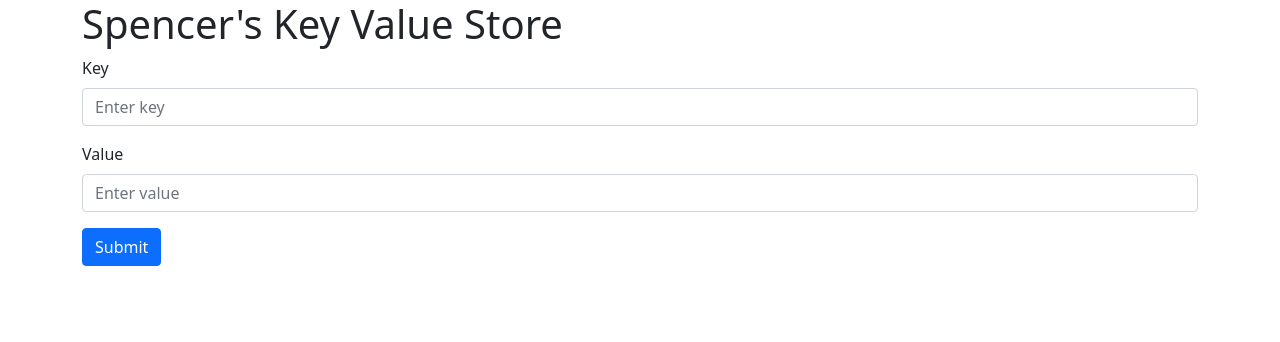
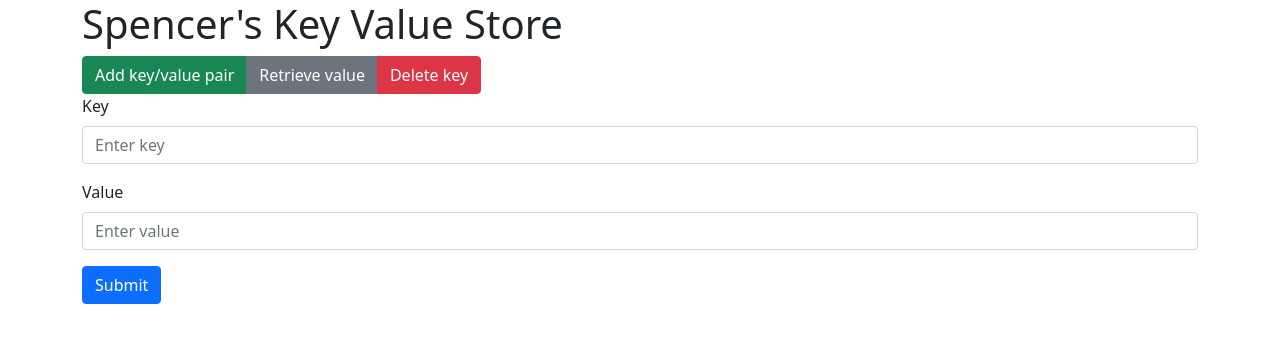
Before and after one commit to McMastS/censys-takehome, a React (Create React App) app in the folder frontend/: page / in a window 1280 px wide. Shown: the top 342 px of the page. Built offline with nearby package versions, Linux system fonts and the light colour scheme.

Commit message:
Add button group to select which action to perform

```diff
--- a/frontend/src/App.css
+++ /dev/null
@@ -1,3 +0,0 @@
-.App {
-  text-align: center;
-}
--- a/frontend/src/App.tsx
+++ b/frontend/src/App.tsx
@@ -1,10 +1,11 @@
 import React from 'react';
-import './App.css';
 import AddKeyValueForm from './components/AddKeyValueForm';
 import 'bootstrap/dist/css/bootstrap.min.css';
 import Col from 'react-bootstrap/Col';
 import Row from 'react-bootstrap/Row';
 import Container from 'react-bootstrap/Container';
+import Button from 'react-bootstrap/Button';
+import ButtonGroup from 'react-bootstrap/ButtonGroup';
 
 function App() {
   return (
@@ -12,6 +13,11 @@ function App() {
       <Row>
         <Col>
           <h1>Spencer's Key Value Store</h1>
+          <ButtonGroup aria-label="Basic example">
+            <Button variant="success">Add key/value pair</Button>
+            <Button variant="secondary">Retrieve value</Button>
+            <Button variant="danger">Delete key</Button>
+          </ButtonGroup>
           <AddKeyValueForm />
         </Col>
       </Row>
--- a/frontend/src/index.css
+++ /dev/null
@@ -1,13 +0,0 @@
-body {
-  margin: 0;
-  font-family: -apple-system, BlinkMacSystemFont, 'Segoe UI', 'Roboto', 'Oxygen',
-    'Ubuntu', 'Cantarell', 'Fira Sans', 'Droid Sans', 'Helvetica Neue',
-    sans-serif;
-  -webkit-font-smoothing: antialiased;
-  -moz-osx-font-smoothing: grayscale;
-}
-
-code {
-  font-family: source-code-pro, Menlo, Monaco, Consolas, 'Courier New',
-    monospace;
-}
--- a/frontend/src/index.tsx
+++ b/frontend/src/index.tsx
@@ -1,6 +1,5 @@
 import React from 'react';
 import ReactDOM from 'react-dom';
-import './index.css';
 import App from './App';
 import reportWebVitals from './reportWebVitals';
 
```
Also changed, not shown: 1 other file (tests, documents, lock files or other folders).
